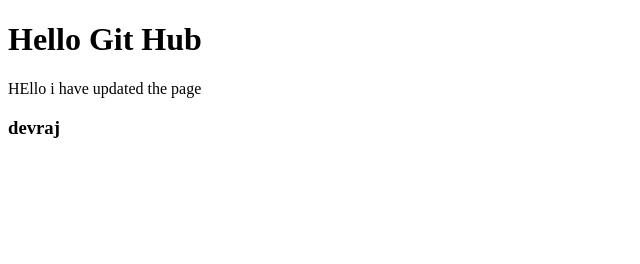
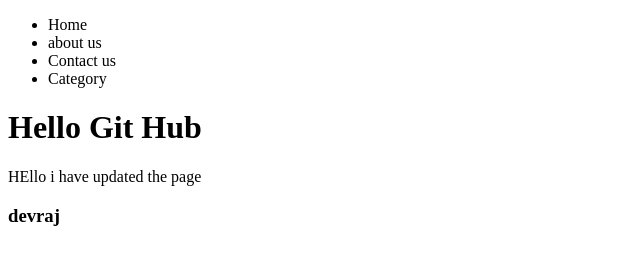
Before and after one commit to kiran-chilwal/Ait-page, a plain HTML site: page index.html in a window 1280 px wide. Shown: the whole page, without its empty margins (0-640 px from the left). Drawn offline with Linux system fonts and the light colour scheme.

Commit message:
Updated with navbar

```diff
--- a/index.html
+++ b/index.html
@@ -7,6 +7,14 @@
     <title>Document</title>
 </head>
 <body>
+    <nav>
+        <ul>
+            <li>Home</li>
+            <li>about us</li>
+            <li>Contact us</li>
+            <li>Category</li>
+        </ul>
+    </nav>
     <h1>Hello Git Hub</h1>
     <p>HEllo i have updated the page</p>
     <h3>devraj</h3>
```
